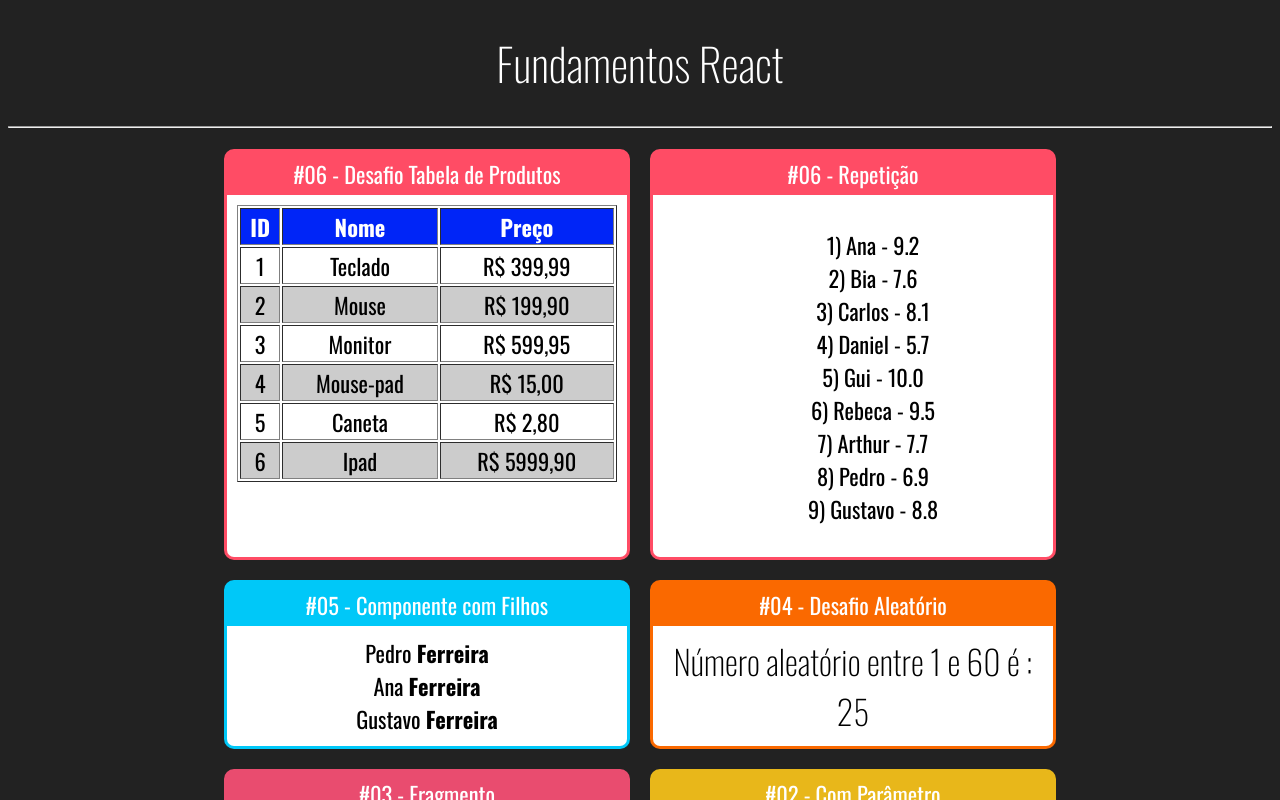
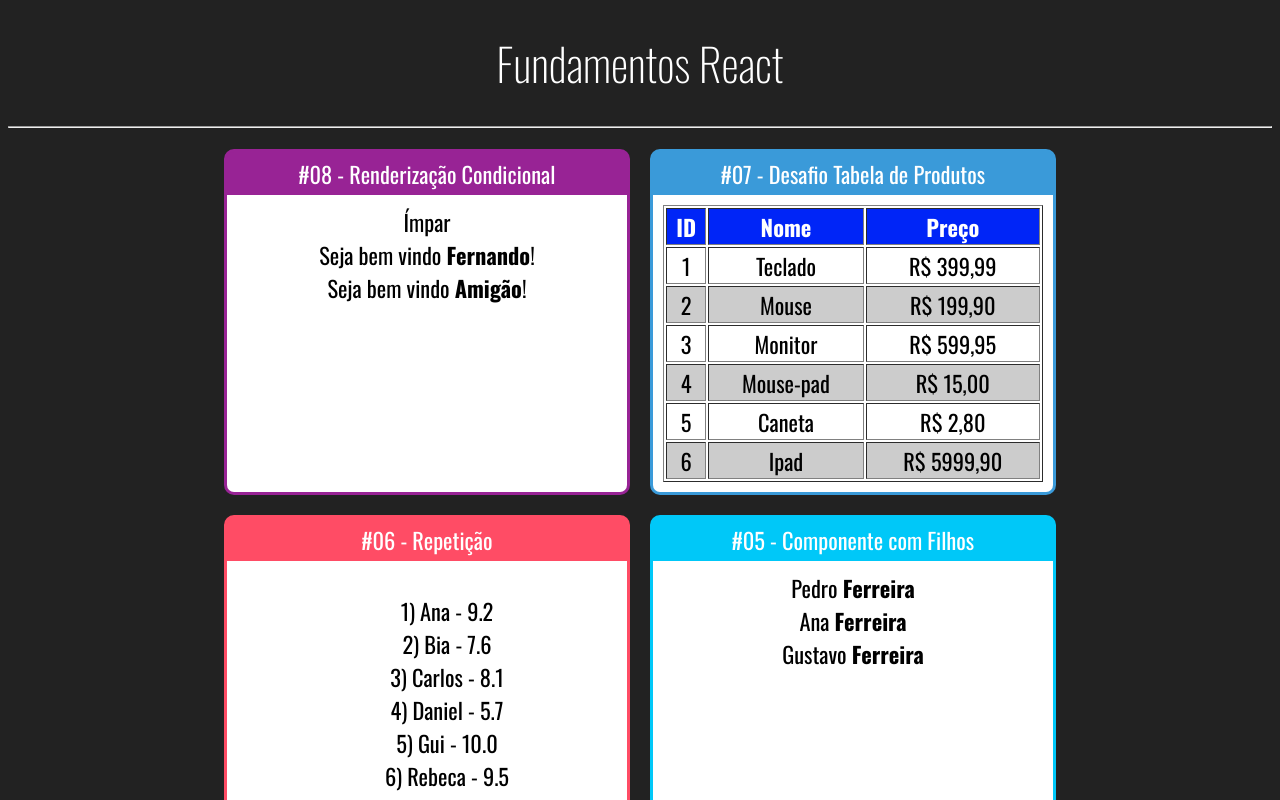
Before and after one commit to SchulteV2/curso-react, a React (Create React App) app in the folder fundamentos-react/: page / in a window 1280 px wide. Shown: the top 800 px of the page. Built offline with nearby package versions, Linux system fonts and the light colour scheme.

Commit message:
Criado componentes de renderização condicional, utilizando if/else e operador ternário

```diff
--- a/fundamentos-react/src/App.jsx
+++ b/fundamentos-react/src/App.jsx
@@ -1,6 +1,8 @@
 import './App.css'
 import React from 'react'
 
+import UsuarioInfo from './components/condicional/UsuarioInfo'
+import ParOuImpar from './components/condicional/ParOuImpar'
 import TabelaProdutos from './components/repeticao/TabelaProdutos'
 import ListaAlunos from './components/repeticao/ListaAlunos'
 import FamiliaMembro from './components/basicos/FamiliaMembro'
@@ -17,7 +19,12 @@
             <h1>Fundamentos React</h1>
             <hr/>
             <div className="Cards">
-                <Card titulo="#06 - Desafio Tabela de Produtos" color="#FF4C65">
+                <Card titulo="#08 - Renderização Condicional" color="#982395">
+                    <ParOuImpar numero={21} />
+                    <UsuarioInfo usuario={{ nome: 'Fernando' }}/>
+                    <UsuarioInfo usuario={{ email: 'fer@nando.com' }}/>
+                </Card>
+                <Card titulo="#07 - Desafio Tabela de Produtos" color="#3A9AD9">
                     <TabelaProdutos />
                 </Card>
                 <Card titulo="#06 - Repetição" color="#FF4C65">
--- /dev/null
+++ b/fundamentos-react/src/components/condicional/If.js
@@ -0,0 +1,20 @@
+export default props => {
+
+    const elseChild = props.children.filter(child => {
+        return child.type && child.type.name === 'Else'
+    })[0]
+
+    const ifChildren = props.children.filter(child => {
+        return child !== elseChild
+    })
+
+    if(props.test) {
+        return ifChildren
+    } else if(elseChild) {
+        return elseChild
+    } else {
+        return false
+    }
+}
+
+export const Else = props => props.children
--- /dev/null
+++ b/fundamentos-react/src/components/condicional/ParOuImpar.jsx
@@ -0,0 +1,10 @@
+import React from 'react'
+
+export default props => {
+    const isPar = props.numero % 2 === 0
+    return (
+        <div>
+            { isPar ? <span>Par</span> : <span>Ímpar</span> }
+        </div>
+    )
+}
--- /dev/null
+++ b/fundamentos-react/src/components/condicional/UsuarioInfo.jsx
@@ -0,0 +1,24 @@
+import React from 'react'
+import If, { Else } from './If'
+
+
+export default props => {
+    const usuario = props.usuario || {}
+    return (
+        <div>
+            {/* <If test={ usuario && usuario.nome }>
+            Seja bem vindo <strong>{ usuario.nome }</strong>!
+            </If>
+            <If test={ !usuario || !usuario.nome }>
+            Seja bem vindo <strong>Amigão</strong>!
+            </If> */}
+
+            <If test={usuario && usuario.nome}>
+                Seja bem vindo <strong>{ usuario.nome }</strong>!
+                <Else>
+                    Seja bem vindo <strong>Amigão</strong>!
+                </Else>
+            </If>
+        </div>
+    )
+}
```
